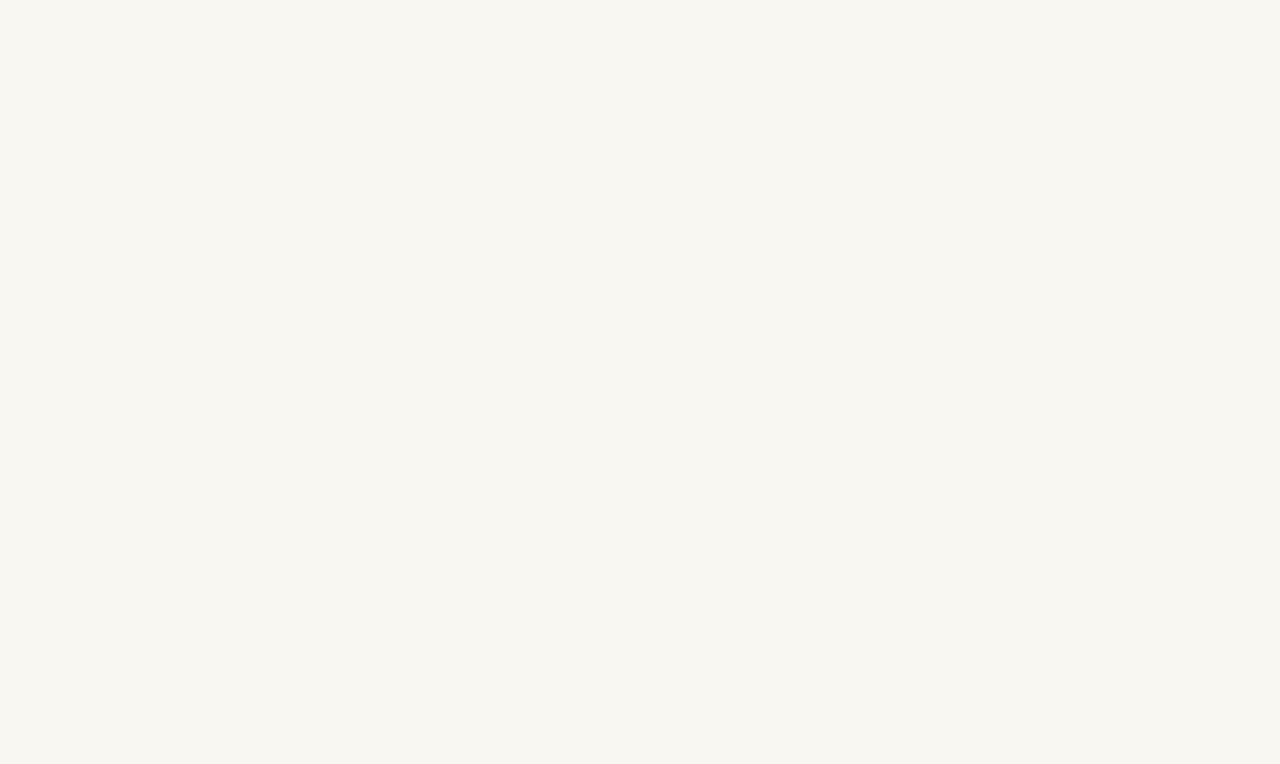
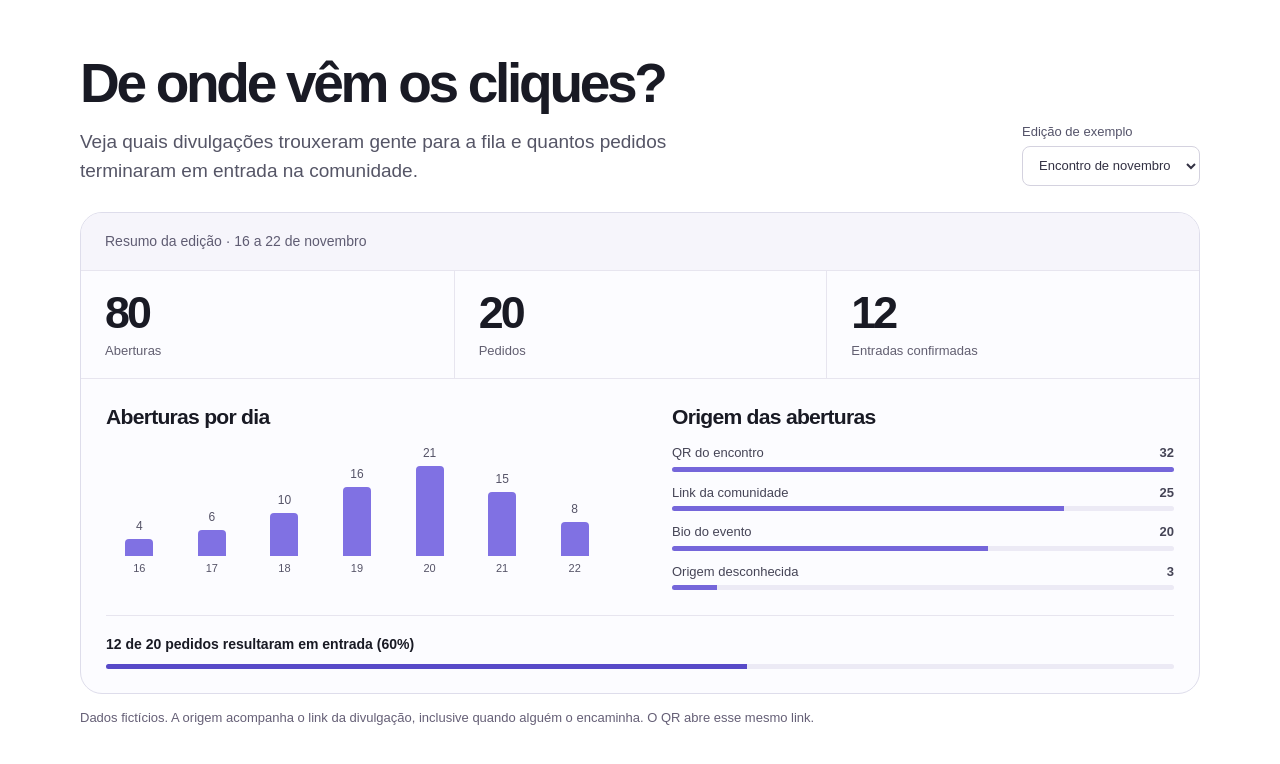
Before and after one commit to GuilhermeSerafim/orbcommu, a Next.js app in the folder web/: page /organizadores in a window 1280 px wide. Shown: the part 1578-2342 px from the top of the page. Before the commit the page ends 1530 px from the top, so only its background shows below. Built offline with nearby package versions, Linux system fonts and the light colour scheme.

Commit message:
feat(landing): show campaign reports by edition

```diff
--- a/web/app/organizadores/page.tsx
+++ b/web/app/organizadores/page.tsx
@@ -2,6 +2,7 @@ import type { Metadata } from "next"
 import { Abertura } from "@/components/ui/modren-and-stunning-hero-section"
 import { Distribuicao } from "./distribuicao"
 import { BotaoDemonstracao, InscricaoProvider } from "./inscricao"
+import { Relatorios } from "./relatorios"
 
 export const metadata: Metadata = {
   title: "OrbCommu · Para organizadores",
@@ -14,6 +15,7 @@ export default function Organizadores() {
       <main>
         <Abertura chamada={<BotaoDemonstracao />} />
         <Distribuicao />
+        <Relatorios />
       </main>
     </InscricaoProvider>
   )
--- /dev/null
+++ b/web/app/organizadores/relatorios.module.css
@@ -0,0 +1,222 @@
+.secao {
+  padding: clamp(60px, 8vw, 112px) max(20px, 5vw);
+  background: white;
+  color: #191a24;
+  scroll-margin-top: 70px;
+}
+
+.conteudo {
+  max-width: 1120px;
+  margin: 0 auto;
+}
+
+.cabecalho {
+  display: flex;
+  align-items: end;
+  justify-content: space-between;
+  gap: 20px;
+}
+
+.cabecalho h2 {
+  margin: 0 0 16px;
+  font-size: clamp(34px, 4.3vw, 62px);
+  font-weight: 650;
+  line-height: 1.02;
+  letter-spacing: -.06em;
+}
+
+.cabecalho p {
+  max-width: 640px;
+  color: #555566;
+  font-size: clamp(16px, 1.5vw, 19px);
+  line-height: 1.55;
+}
+
+.cabecalho label {
+  display: grid;
+  gap: 4px;
+  color: #545369;
+  font-size: 13px;
+}
+
+.cabecalho select {
+  appearance: auto;
+  min-height: 40px;
+  padding: 9px 12px;
+  border: 1px solid #d4d2df;
+  border-radius: 8px;
+  background: white;
+  color: #333143;
+  font: inherit;
+  cursor: pointer;
+}
+
+.cabecalho select:focus-visible {
+  outline: 3px solid #584ac8;
+  outline-offset: 2px;
+}
+
+.painel {
+  margin-top: 26px;
+  overflow: hidden;
+  border: 1px solid #deddeb;
+  border-radius: 22px;
+  background: #fcfcff;
+}
+
+.periodo {
+  padding: 18px 24px;
+  background: #f6f5fb;
+  color: #5f5c72;
+  font-size: 14px;
+}
+
+.metricas {
+  display: grid;
+  grid-template-columns: repeat(3, minmax(0, 1fr));
+  border-block: 1px solid #e7e5ef;
+}
+
+.metricas div {
+  display: grid;
+  align-content: start;
+  gap: 5px;
+  padding: 18px 24px;
+}
+
+.metricas div + div {
+  border-left: 1px solid #e7e5ef;
+}
+
+.metricas dt {
+  color: #625f71;
+  font-size: 13px;
+}
+
+.metricas dd {
+  grid-row: 1;
+  font-size: clamp(28px, 3.5vw, 49px);
+  font-weight: 700;
+  line-height: 1.05;
+  letter-spacing: -.065em;
+  font-variant-numeric: tabular-nums;
+}
+
+.graficos {
+  display: grid;
+  grid-template-columns: repeat(2, minmax(0, 1fr));
+  gap: clamp(22px, 5vw, 80px);
+  padding: 25px;
+}
+
+.graficos h3 {
+  font-size: clamp(18px, 1.65vw, 25px);
+  font-weight: 700;
+  line-height: 1.2;
+  letter-spacing: -.035em;
+}
+
+.barras {
+  display: grid;
+  grid-template-columns: repeat(7, minmax(0, 1fr));
+  align-items: end;
+  gap: 6px;
+  min-height: 130px;
+  margin-top: 15px;
+}
+
+.barra {
+  display: grid;
+  justify-items: center;
+  gap: 4px;
+  color: #555367;
+  font-size: 12px;
+}
+
+.barra i {
+  width: min(28px, 75%);
+  border-radius: 4px 4px 0 0;
+  background: #8071e3;
+}
+
+.barra small {
+  font-size: 11px;
+}
+
+.origens {
+  display: grid;
+  gap: 11px;
+  margin-top: 14px;
+}
+
+.origem {
+  display: grid;
+  grid-template-columns: 1fr auto;
+  gap: 4px 15px;
+  color: #454456;
+  font-size: 13px;
+}
+
+.trilha {
+  grid-column: 1 / -1;
+  height: 5px;
+  overflow: hidden;
+  border-radius: 8px;
+  background: #eceaf5;
+}
+
+.trilha i {
+  display: block;
+  height: 100%;
+  background: #7566da;
+}
+
+.conversao {
+  margin: 0 25px 24px;
+  padding-top: 18px;
+  border-top: 1px solid #e7e5ef;
+  font-size: 14px;
+  font-weight: 600;
+}
+
+.conversao .trilha {
+  margin-top: 9px;
+}
+
+.conversao .trilha i {
+  background: #584ac8;
+}
+
+.nota {
+  margin-top: 14px;
+  color: #655f76;
+  font-size: 13px;
+  line-height: 1.6;
+}
+
+@media (max-width: 720px) {
+  .cabecalho {
+    display: grid;
+  }
+
+  .graficos {
+    grid-template-columns: 1fr;
+  }
+
+  .periodo,
+  .graficos {
+    padding: 18px;
+  }
+
+  .metricas div {
+    padding: 14px 10px;
+  }
+
+  .metricas dt {
+    font-size: 11px;
+  }
+
+  .conversao {
+    margin: 0 18px 20px;
+  }
+}
--- /dev/null
+++ b/web/app/organizadores/relatorios.tsx
@@ -0,0 +1,108 @@
+"use client"
+
+import { useState } from "react"
+import estilos from "./relatorios.module.css"
+
+const edicoes = {
+  nov: {
+    nome: "Encontro de novembro",
+    periodo: "16 a 22 de novembro",
+    primeiroDia: 16,
+    dias: [4, 6, 10, 16, 21, 15, 8],
+    origens: [32, 25, 20, 3],
+    pedidos: 20,
+    entradas: 12,
+  },
+  out: {
+    nome: "Encontro de outubro",
+    periodo: "19 a 25 de outubro",
+    primeiroDia: 19,
+    dias: [3, 8, 12, 9, 15, 12, 5],
+    origens: [24, 20, 16, 4],
+    pedidos: 16,
+    entradas: 8,
+  },
+}
+
+const origens = ["QR do encontro", "Link da comunidade", "Bio do evento", "Origem desconhecida"]
+
+export function Relatorios() {
+  const [edicao, selecionarEdicao] = useState<keyof typeof edicoes>("nov")
+  const { periodo, primeiroDia, dias, origens: cliquesPorOrigem, pedidos, entradas } = edicoes[edicao]
+  const aberturas = dias.reduce((total, cliques) => total + cliques, 0)
+  const conversao = Math.round(100 * entradas / pedidos)
+  const maiorDia = Math.max(...dias)
+  const maiorOrigem = Math.max(...cliquesPorOrigem)
+
+  return (
+    <section id="relatorios" aria-labelledby="relatorios-titulo" className={estilos.secao}>
+      <div className={estilos.conteudo}>
+        <div className={estilos.cabecalho}>
+          <div>
+            <h2 id="relatorios-titulo">De onde vêm os cliques?</h2>
+            <p>Veja quais divulgações trouxeram gente para a fila e quantos pedidos terminaram em entrada na comunidade.</p>
+          </div>
+          <label>
+            Edição de exemplo
+            <select value={edicao} onChange={evento => selecionarEdicao(evento.target.value as keyof typeof edicoes)}>
+              {Object.entries(edicoes).map(([id, { nome }]) => <option key={id} value={id}>{nome}</option>)}
+            </select>
+          </label>
+        </div>
+        <div className={estilos.painel}>
+          <p className={estilos.periodo}>Resumo da edição · {periodo}</p>
+          <dl className={estilos.metricas}>
+            {[
+              { nome: "Aberturas", valor: aberturas },
+              { nome: "Pedidos", valor: pedidos },
+              { nome: "Entradas confirmadas", valor: entradas },
+            ].map(({ nome, valor }) => (
+              <div key={nome}>
+                <dt>{nome}</dt>
+                <dd>{valor}</dd>
+              </div>
+            ))}
+          </dl>
+          <div className={estilos.graficos}>
+            <div role="group" aria-labelledby="relatorios-dias">
+              <h3 id="relatorios-dias">Aberturas por dia</h3>
+              <div className={estilos.barras}>
+                {dias.map((cliques, indice) => {
+                  const dia = primeiroDia + indice
+                  return (
+                    <div key={dia} className={estilos.barra} role="img" aria-label={`Dia ${dia}, ${cliques} aberturas`}>
+                      <span>{cliques}</span>
+                      <i aria-hidden="true" style={{ height: Math.round(90 * cliques / maiorDia) }} />
+                      <small>{dia}</small>
+                    </div>
+                  )
+                })}
+              </div>
+            </div>
+            <div role="group" aria-labelledby="relatorios-origens">
+              <h3 id="relatorios-origens">Origem das aberturas</h3>
+              <ul className={estilos.origens} role="list">
+                {cliquesPorOrigem.map((cliques, indice) => (
+                  <li key={origens[indice]} className={estilos.origem}>
+                    <span>{origens[indice]}</span>
+                    <b>{cliques}</b>
+                    <div className={estilos.trilha} aria-hidden="true">
+                      <i style={{ width: `${Math.round(100 * cliques / maiorOrigem)}%` }} />
+                    </div>
+                  </li>
+                ))}
+              </ul>
+            </div>
+          </div>
+          <div className={estilos.conversao}>
+            <p>{entradas} de {pedidos} pedidos resultaram em entrada ({conversao}%)</p>
+            <div className={estilos.trilha} aria-hidden="true">
+              <i style={{ width: `${conversao}%` }} />
+            </div>
+          </div>
+        </div>
+        <p className={estilos.nota}>Dados fictícios. A origem acompanha o link da divulgação, inclusive quando alguém o encaminha. O QR abre esse mesmo link.</p>
+      </div>
+    </section>
+  )
+}
```
Also changed, not shown: 1 other file (tests, documents, lock files or other folders).
